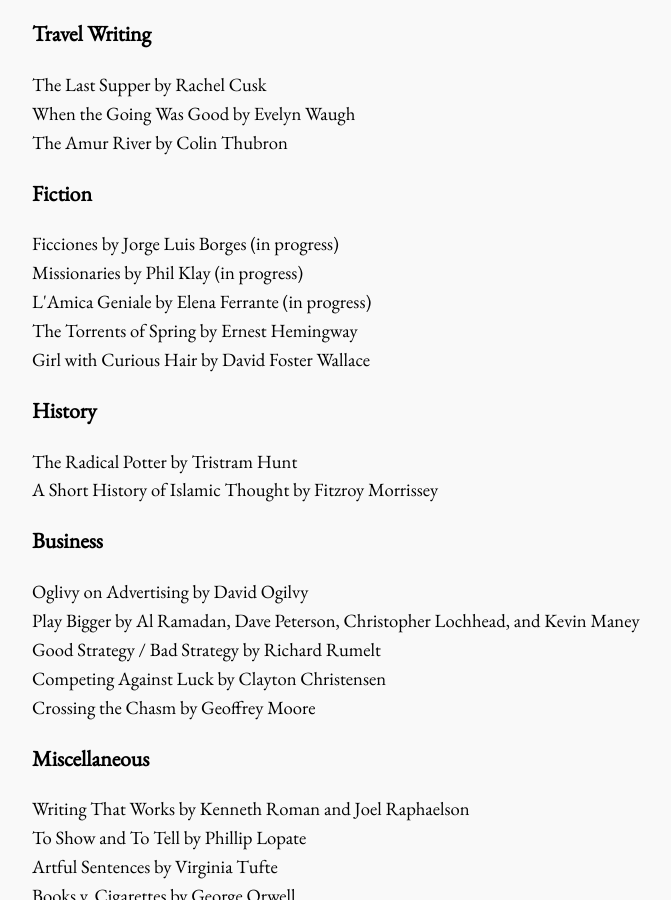
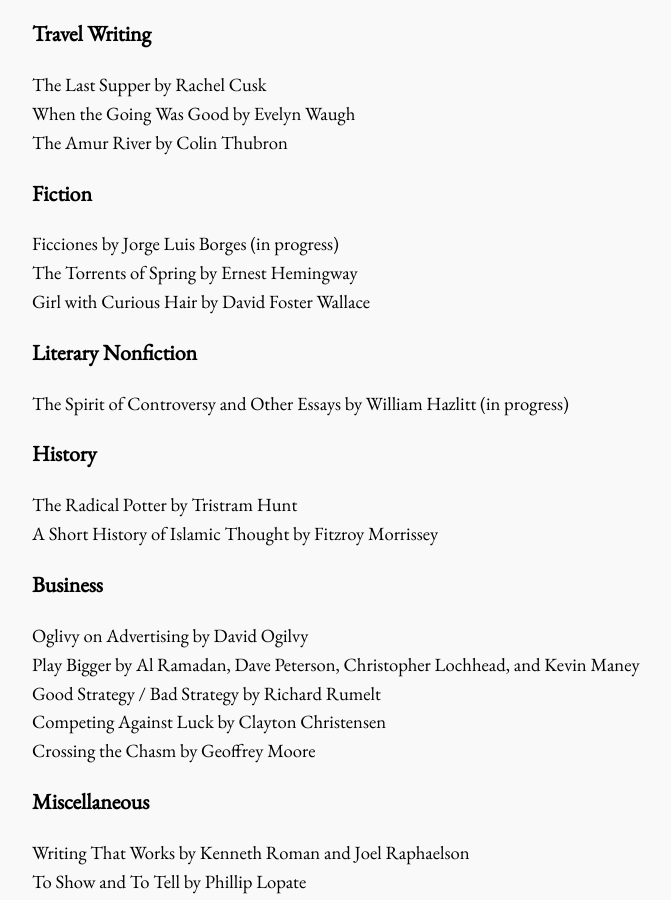
Before and after one commit to bora-uyumazturk/bora-uyumazturk.github.io, a Jekyll site: the page built from reading.html, in a window 1280 px wide and 900 px high, scrolled down 682 px. Shown: the whole window, without its empty margins (140-811 px from the left). Built offline with Jekyll 4.4.1, drawn with Linux system fonts in a browser that asks for light colours.

Commit message:
Update reading.html

```diff
--- a/reading.html
+++ b/reading.html
@@ -37,10 +37,12 @@
   <h3>Fiction</h3>
 
   Ficciones by Jorge Luis Borges (in progress) <br>
-  Missionaries by Phil Klay (in progress) <br>
-  L'Amica Geniale by Elena Ferrante (in progress) <br>
   The Torrents of Spring by Ernest Hemingway <br>
   Girl with Curious Hair by David Foster Wallace
+
+  <h3>Literary Nonfiction</h3>
+
+  The Spirit of Controversy and Other Essays by William Hazlitt (in progress)
 
   <h3>History</h3>
 
```
